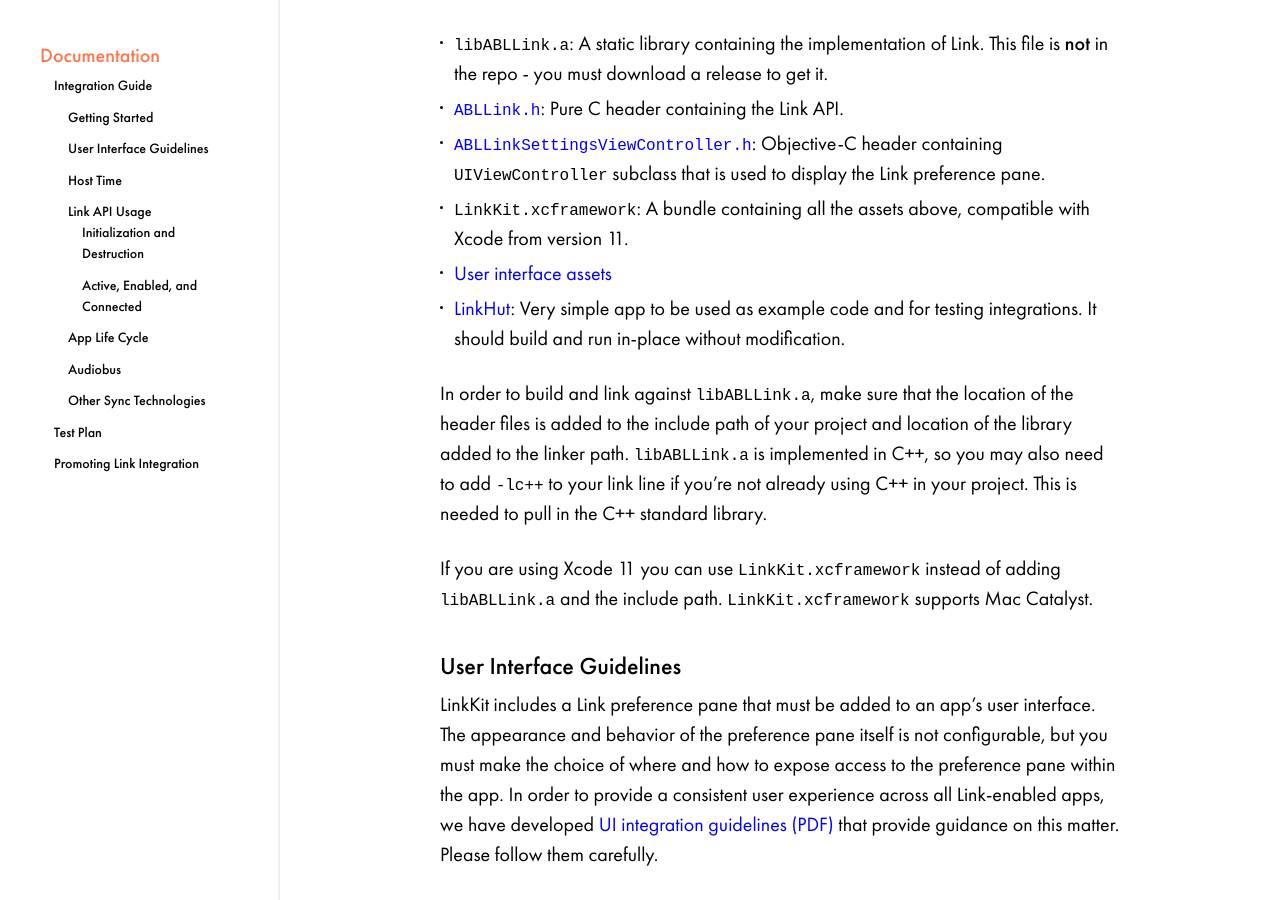
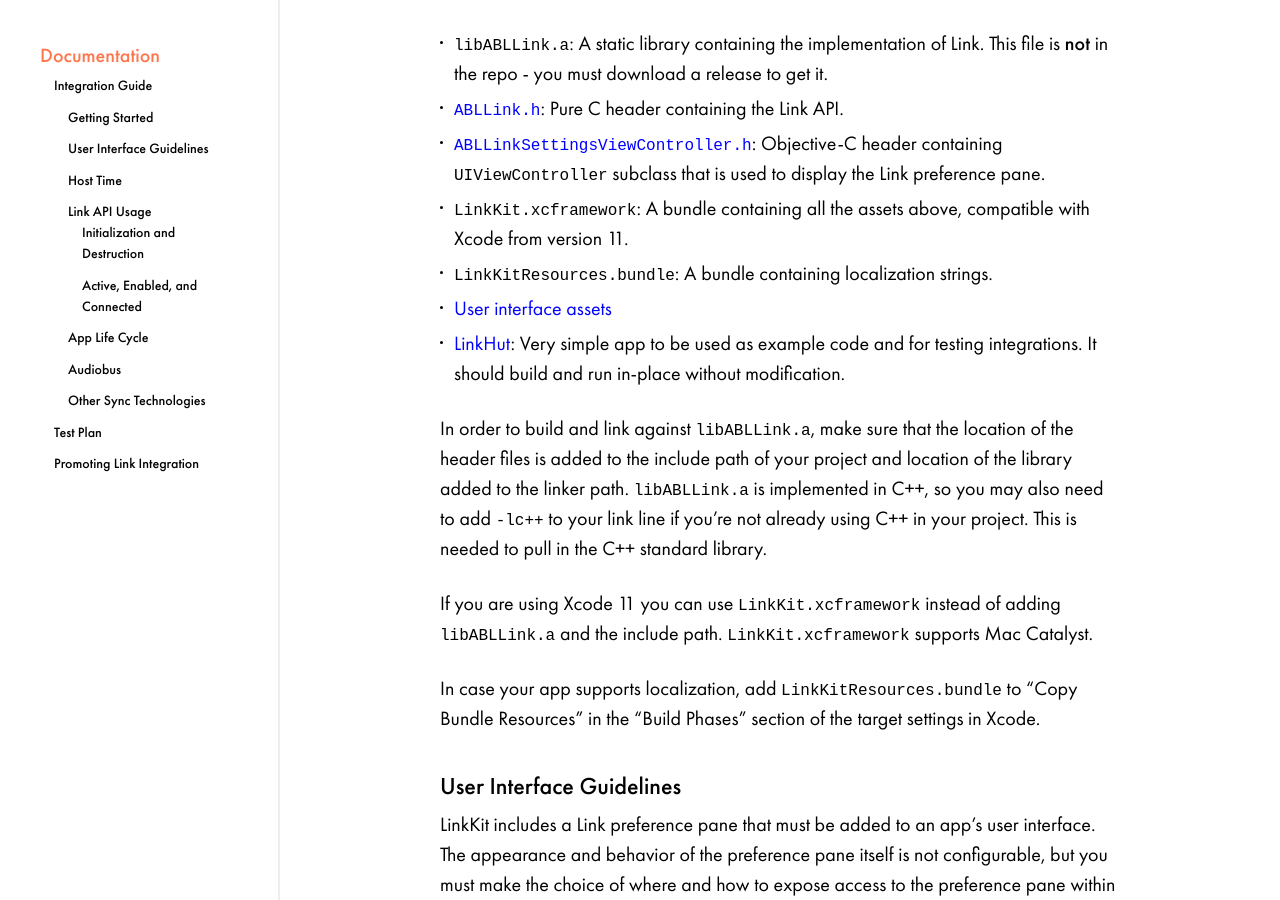
Before and after one commit to Ableton/ableton.github.io, a Jekyll site: the page built from linkkit/index.md, in a window 1280 px wide and 900 px high, scrolled down 1186 px. Built offline with Jekyll 4.4.1, drawn with Linux system fonts in a browser that asks for light colours.

Commit message:
Add documentation about localization and LinkKitResources.bundle

```diff
--- a/linkkit/index.md
+++ b/linkkit/index.md
@@ -48,6 +48,7 @@ the following contents:
   Objective-C header containing `UIViewController` subclass that is used to display the
   Link preference pane.
 - `LinkKit.xcframework`: A bundle containing all the assets above, compatible with Xcode from version 11.
+- `LinkKitResources.bundle`: A bundle containing localization strings.
 - [User interface assets](https://github.com/Ableton/LinkKit/tree/master/assets)
 - [LinkHut](https://github.com/Ableton/LinkKit/tree/master/examples/LinkHut): Very simple
   app to be used as example code and for testing integrations. It should build and run
@@ -60,6 +61,8 @@ add `-lc++` to your link line if you're not already using C++ in your project. T
 needed to pull in the C++ standard library.
 
 If you are using Xcode 11 you can use `LinkKit.xcframework` instead of adding `libABLLink.a` and the include path. `LinkKit.xcframework` supports Mac Catalyst.
+
+In case your app supports localization, add `LinkKitResources.bundle` to "Copy Bundle Resources" in the "Build Phases" section of the target settings in Xcode.
 
 ### User Interface Guidelines
 
```
